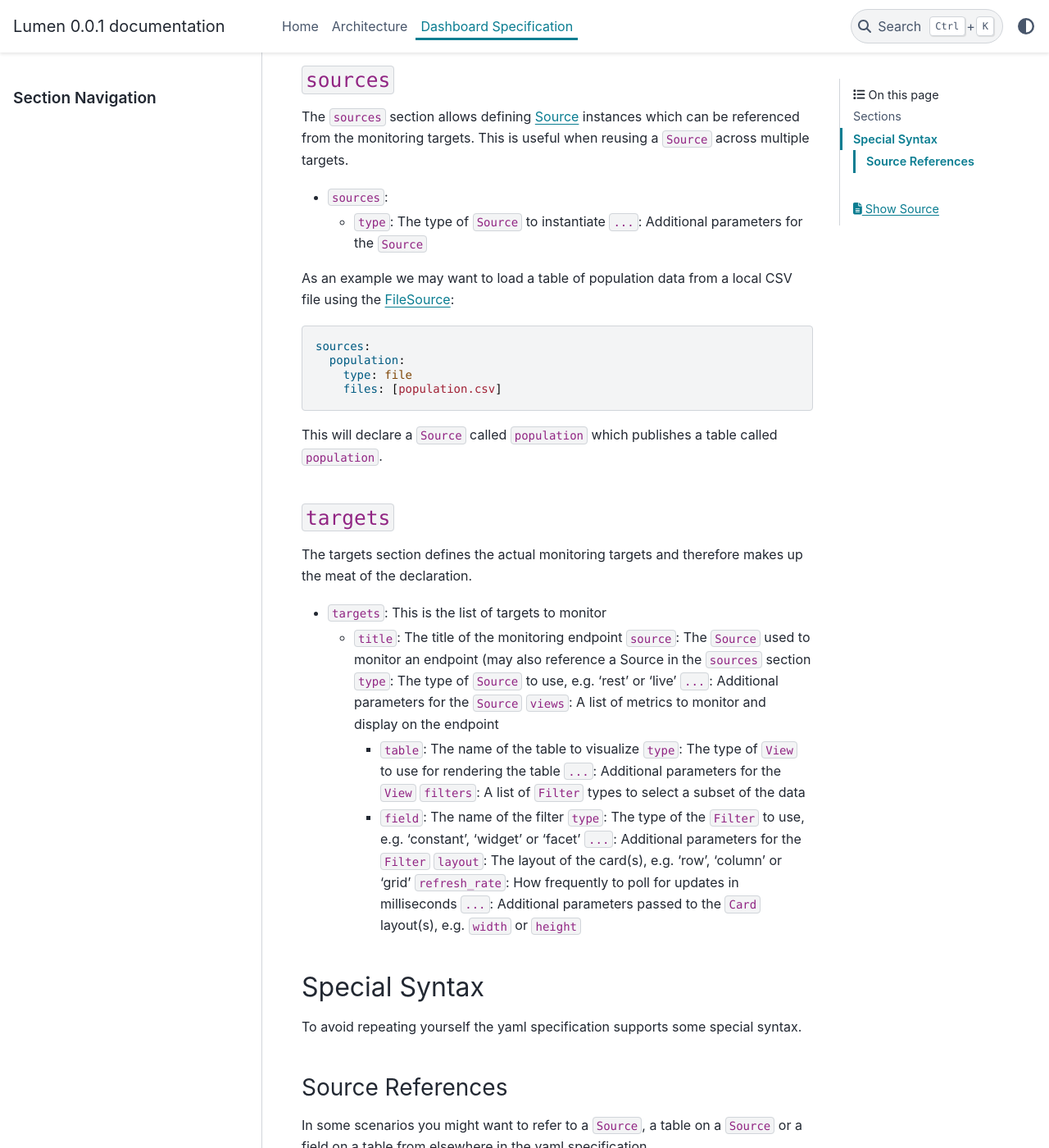
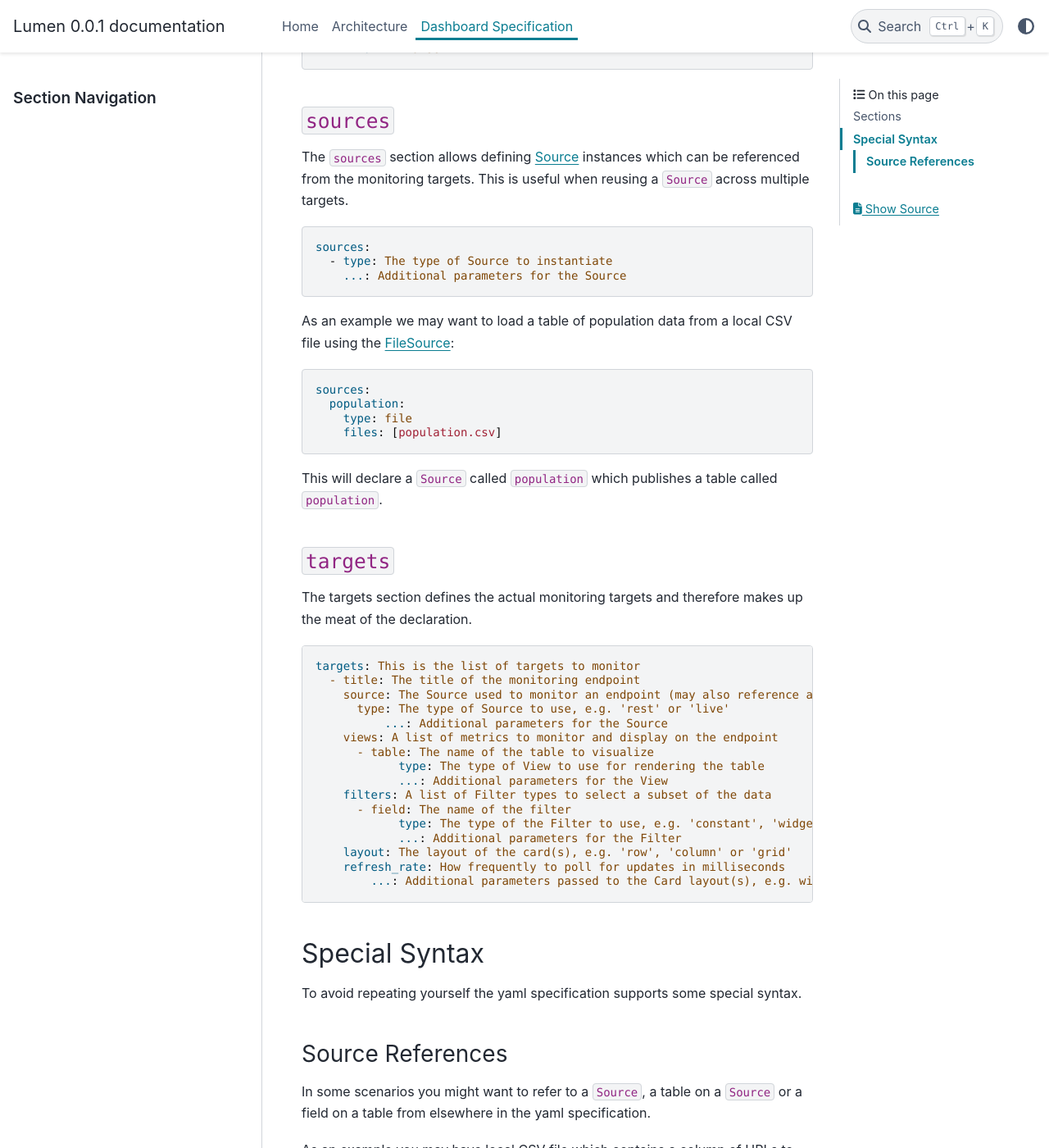
Before and after one commit to holoviz/lumen, a Sphinx documentation site: the page built from docs/dashboard.md, in a window 1280 px wide and 1400 px high, scrolled down 1527 px. Shown: the whole window at 82% size. Built offline with Sphinx 7.4.7 and the PyData theme 0.15.4, drawn with Linux system fonts in a browser that asks for light colours; pages that are not in the unit, such as notebooks, are missing from menus; some of the changed lines change nothing that is shown; some of the changed text lies outside the part shown.

Commit message:
Fix formatting of dashboard spec docs

````diff
--- a/docs/dashboard.md
+++ b/docs/dashboard.md
@@ -17,14 +17,16 @@ We will start by breaking down the specification into individual sections.
 
 ### `config`
 
-The `config` section provides settings for
+The `config` section provides general settings which apply to the whole dashboard.
 
-`config`:
-  `title`: The title of the overall application
-  `layout`: The layout to put the targets in ('grid', 'tabs', 'column')
-  `logo`: A URL or local path to an image file
-  `template`: The template to use for the monitoring application
-  `ncols`: The number of columns to use in the grid of cards
+```yaml
+config:
+  title: The title of the overall application
+  layout: The layout to put the targets in ('grid', 'tabs', 'column')
+  logo: A URL or local path to an image file
+  template: The template to use for the monitoring application
+  ncols: The number of columns to use in the grid of cards
+```
 
 A simple example `config` might look like this:
 
@@ -43,19 +45,21 @@ The `defaults` section allows overriding parameter defaults on the
 [Transform](lumen.transforms.Transform) and [View](lumen.views.View)
 objects.
 
-- `default`:
-  - `filters`:
-    - `type`: Type to override the default on
-	  `...`: Parameter to override
-  - `sources`:
-    - `type`: Type to override the default on
-	  `...`: Parameter to override
-  - `transforms`:
-    - `type`: Type to override the default on
-	  `...`: Parameter to override
-  - `views`:
-    - `type`: Type to override the default on
-	  `...`: Parameter to override
+```yaml
+defaults:
+  filters:
+    - type: Type to override the default on
+	  ...: Parameter to override
+  sources:
+    - type: Type to override the default on
+	  ...: Parameter to override
+  transforms:
+    - type: Type to override the default on
+	  ...: Parameter to override
+  - views:
+    - type: Type to override the default on
+	  ...: Parameter to override
+```
 
 As an example we may want to override the default `WidgetFilter.multi`
 value, because we want to query with a specific value rather than
@@ -74,9 +78,11 @@ The `sources` section allows defining [Source](lumen.sources.Source)
 instances which can be referenced from the monitoring targets. This is
 useful when reusing a `Source` across multiple targets.
 
-- `sources`:
-  - `type`: The type of `Source` to instantiate
-    `...`: Additional parameters for the `Source`
+```yaml
+sources:
+  - type: The type of Source to instantiate
+    ...: Additional parameters for the Source
+```
 
 As an example we may want to load a table of population data from a
 local CSV file using the [FileSource](lumen.sources.FileSource):
@@ -95,22 +101,24 @@ This will declare a `Source` called `population` which publishes a table called
 The targets section defines the actual monitoring targets and
 therefore makes up the meat of the declaration.
 
-- `targets`: This is the list of targets to monitor
-  - `title`: The title of the monitoring endpoint
-    `source`: The `Source` used to monitor an endpoint (may also reference a Source in the `sources` section
-      `type`: The type of `Source` to use, e.g. 'rest' or 'live'
-	  `...`: Additional parameters for the `Source`
-    `views`: A list of metrics to monitor and display on the endpoint
-      - `table`: The name of the table to visualize
-	    `type`: The type of `View` to use for rendering the table
-	    `...`: Additional parameters for the `View`
-    `filters`: A list of `Filter` types to select a subset of the data
-      - `field`: The name of the filter
-	    `type`: The type of the `Filter` to use, e.g. 'constant', 'widget' or 'facet'
-	    `...`: Additional parameters for the `Filter`
-    `layout`: The layout of the card(s), e.g. 'row', 'column' or 'grid'
-    `refresh_rate`: How frequently to poll for updates in milliseconds
-	`...`: Additional parameters passed to the `Card` layout(s), e.g. `width` or `height`
+```yaml
+targets: This is the list of targets to monitor
+  - title: The title of the monitoring endpoint
+    source: The Source used to monitor an endpoint (may also reference a Source in the sources section
+      type: The type of Source to use, e.g. 'rest' or 'live'
+	  ...: Additional parameters for the Source
+    views: A list of metrics to monitor and display on the endpoint
+      - table: The name of the table to visualize
+	    type: The type of View to use for rendering the table
+	    ...: Additional parameters for the View
+    filters: A list of Filter types to select a subset of the data
+      - field: The name of the filter
+	    type: The type of the Filter to use, e.g. 'constant', 'widget' or 'facet'
+	    ...: Additional parameters for the Filter
+    layout: The layout of the card(s), e.g. 'row', 'column' or 'grid'
+    refresh_rate: How frequently to poll for updates in milliseconds
+	...: Additional parameters passed to the Card layout(s), e.g. width or height
+```
 
 
 ## Special Syntax
@@ -135,7 +143,7 @@ sources:
     files: [websites.csv]
   live:
     type: live
-	urls: "@csv.websites.url"
+    urls: "@csv.websites.url"
 ```
 
 The `@csv.websites.url` syntax will look up a `Source` called 'csv',
````
